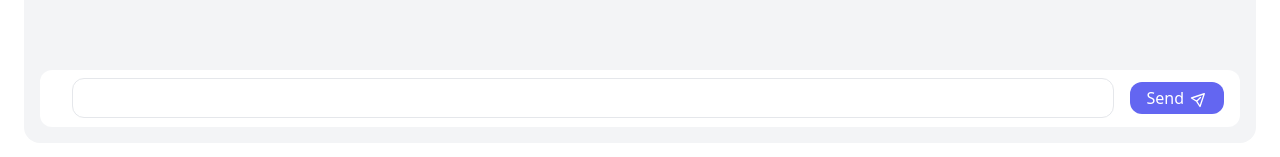
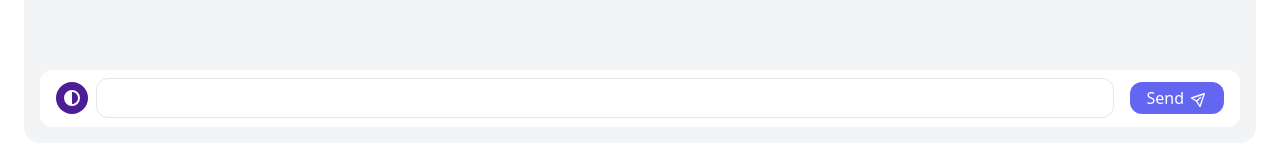
Before and after one commit to cofactoryai/textbase, a React (Vite) app in the folder textbase/frontend/: page / in a window 1280 px wide. Shown: the part 633-790 px from the top of the page. Built offline with nearby package versions, Linux system fonts and the light colour scheme.

Commit message:
Dark mode added

```diff
--- a/textbase/frontend/src/App.tsx
+++ b/textbase/frontend/src/App.tsx
@@ -50,6 +50,7 @@ function App() {
     //   role: "assistant",
     // },
   ]);
+  const [darkMode, setDarkMode] = useState<boolean>(false);
 
   const chatEndRef = useRef<HTMLDivElement>(null);
 
@@ -92,10 +93,10 @@ function App() {
   }
 
   return (
-    <div className="flex h-screen antialiased text-gray-800">
+    <div className={`flex h-screen antialiased text-gray-800 ${darkMode ? "bg-black" : "bg-white"}`}>
       <div className="flex flex-row h-full w-full overflow-x-hidden">
         <div className="flex flex-col flex-auto h-full p-6 ">
-          <div className="flex flex-col flex-auto flex-shrink-0 rounded-2xl bg-gray-100 h-full p-4">
+          <div className={`flex flex-col flex-auto flex-shrink-0 rounded-2xl h-full p-4 ${darkMode ? "bg-gray-900" : "bg-gray-100"}`}>
             <div className="flex flex-col h-full overflow-x-auto mb-4">
               <div className="grid grid-cols-12 gap-y-2">
                 {history.map((message, idx) => (
@@ -104,12 +105,17 @@ function App() {
                 <div ref={chatEndRef}></div>
               </div>
             </div>
-            <div className="flex flex-row items-center h-16 rounded-xl bg-white w-full px-4">
-              <div className="flex-grow ml-4">
+            <div className={`flex flex-row items-center h-16 rounded-xl w-full px-4 ${darkMode ? "bg-gray-950" : "bg-white"}`}>
+              <div onClick={()=>{setDarkMode(mode => !mode)}} className={`flex items-center justify-center text-white px-2 py-2 flex-shrink-0 rounded-full cursor-pointer ${darkMode ? "bg-white hover:bg-yellow-50" : "bg-violet-900 hover:bg-violet-950"}`}>
+                <svg fill={darkMode ? "rgb(76,29,149)":"white"} xmlns="http://www.w3.org/2000/svg" height="1em" viewBox="0 0 512 512">
+                  <path d="M448 256c0-106-86-192-192-192V448c106 0 192-86 192-192zM0 256a256 256 0 1 1 512 0A256 256 0 1 1 0 256z"/>
+                </svg>
+              </div>
+              <div className="flex-grow ml-2">
                 <div className="relative w-full">
                   <input
                     type="text"
-                    className="flex w-full border rounded-xl focus:outline-none focus:border-indigo-300 pl-4 h-10"
+                    className={`flex w-full border rounded-xl focus:outline-none focus:border-indigo-300 pl-4 h-10 ${darkMode ? "bg-gray-800 text-white border-none" : "bg-white"}`}
                     value={input}
                     onChange={(e: React.ChangeEvent<HTMLInputElement>) => {
                       setInput(e.target.value);
```
Also changed, not shown: 5 other files (tests, documents, lock files or other folders).
